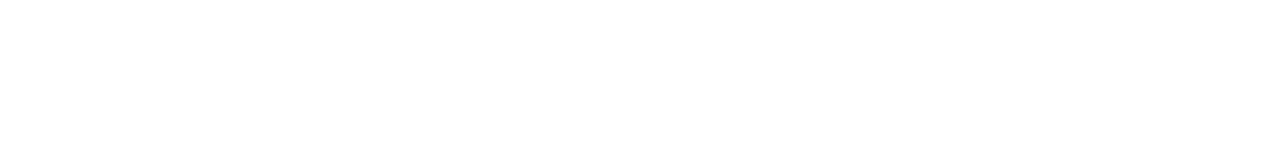
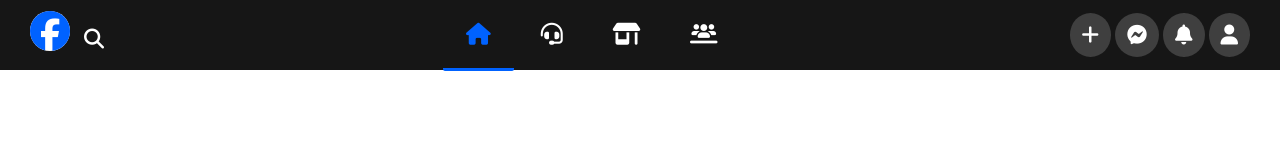
Before and after one commit to Kittiphop0hm/LearnjavaScript, a plain HTML site: page facebook/index.html in a window 1280 px wide. Drawn offline with Linux system fonts and the light colour scheme.

Commit message:
Create navbar facebook

```diff
--- a/facebook/index.html
+++ b/facebook/index.html
@@ -12,6 +12,27 @@
             crossorigin="anonymous" referrerpolicy="no-referrer" />
 </head>
 <body>
+    <div class="navbar">
+        <div class="navbar-content">
+            <div class="navbar-left">
+                <a href=""><i class="fa-brands fa-facebook" style="color: #0062ff;"></i></a>
+                <a href=""><i class="fa-solid fa-magnifying-glass"></i></a>
+            </div>
 
+            <div class="navbar-mid">
+                <a href=""><i class="fa-solid fa-house"></i></a>
+                <a href=""><i class="fa-solid fa-headset"></i></a>
+                <a href=""><i class="fa-solid fa-shop"></i></a>
+                <a href=""><i class="fa-solid fa-users-line"></i></a>
+            </div>
+
+            <div class="navbar-right">
+                <a href=""><i class="fa-solid fa-plus"></i></a>
+                <a href=""><i class="fa-brands fa-facebook-messenger"></i></a>
+                <a href=""><i class="fa-solid fa-bell"></i></a>
+                <a href=""><i class="fa-solid fa-user"></i></a>
+            </div>
+        </div>
+    </div>
 </body>
 </html>
--- a/facebook/style.css
+++ b/facebook/style.css
@@ -0,0 +1,55 @@
+@import url('https://fonts.googleapis.com/css2?family=Kanit:wght@300;400;500&family=Roboto:ital,wght@0,100;0,300;0,400;0,500;0,700;0,900;1,100;1,300;1,400;1,500;1,700;1,900&display=swap');
+
+* {
+    margin: 0;
+    padding: 0;
+    box-sizing: border-box;
+    font-family: "Roboto", sans-serif;
+}
+
+.navbar {
+    height: 70px;
+    background-color: rgb(22, 22, 22);
+}
+
+.navbar-content {
+    display: flex;
+    justify-content: space-between;
+    align-items: center;
+    height: 100%;
+    padding: 30px;
+}
+
+.navbar-content .navbar-left .fa-facebook {
+    color: white;
+    font-size: 40px;
+    border-radius: 100%;
+    background: white;
+    text-align: center;
+}
+
+.navbar-content .navbar-left .fa-solid {
+    color: white;
+    padding: 10px;
+    font-size: 20px;
+}
+
+.navbar-content .navbar-mid i {
+    color: white;
+    padding: 23px;
+    font-size: 22px;
+}
+
+.navbar-content .navbar-mid .fa-house {
+    color: #0062ff;
+    border-bottom: 3px solid #0062ff;
+    border-radius: 2px;
+}
+
+.navbar-content .navbar-right i {
+    color: white;
+    padding: 12px;
+    font-size: 20px;
+    background-color: rgb(63, 63, 63);
+    border-radius: 50%;
+}
```
